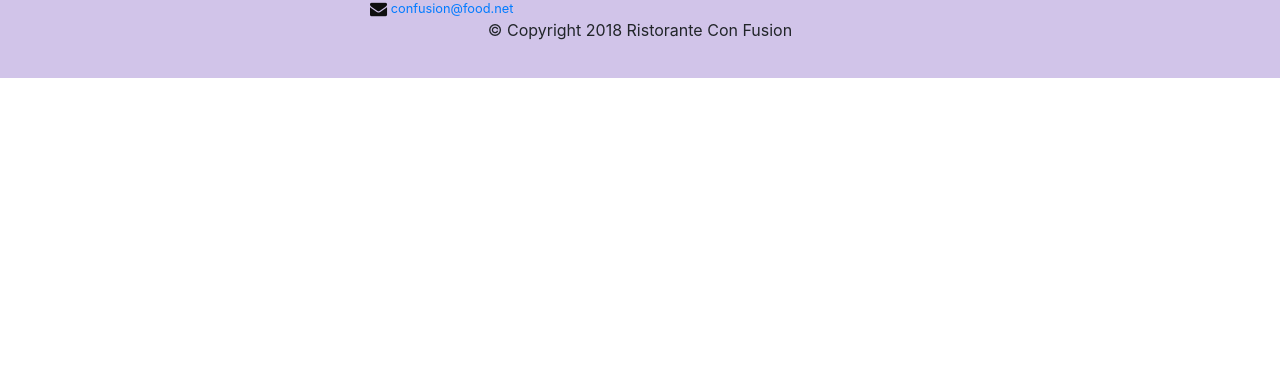
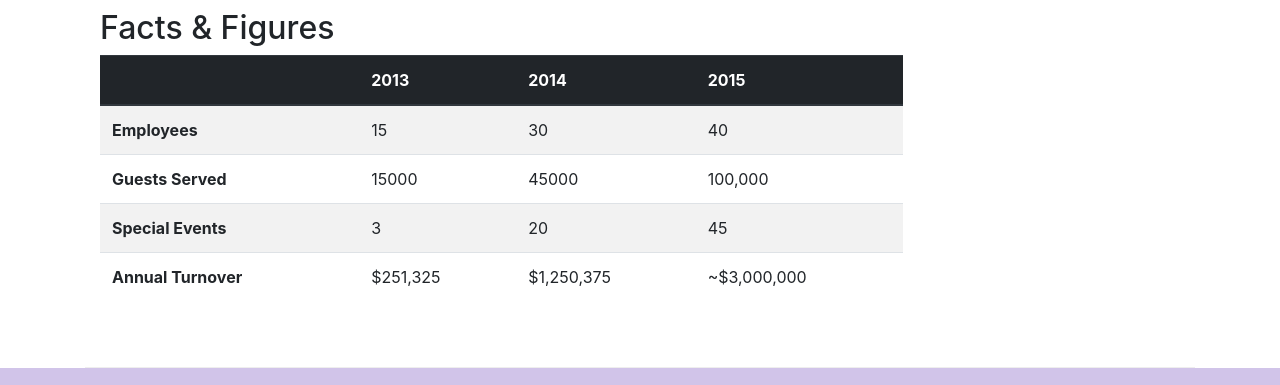
Before and after one commit to Vishab-Julka/bootstrap_tutorial, a website: page aboutus.html in a window 1280 px wide. Shown: the part 1703-2088 px from the top of the page. Before the commit the page ends 1781 px from the top, so only its background shows below. Drawn offline with nearby package versions, Linux system fonts and the light colour scheme.

Commit message:
Tables and Cards

```diff
--- a/aboutus.html
+++ b/aboutus.html
@@ -81,7 +81,7 @@
                 <li class="breadcrumb-item"><a href="./index.html">Home</a></li>
                 <li class="breadcrumb-item active">Aboutus</li>
             </ol>
-            <div class=" col- col-sm" >
+            <div class="col-12 col-sm-12" >
                <h3>About Us</h3>
                <hr>
             </div>
@@ -93,7 +93,32 @@
                 <p>Started in 2010, Ristorante con Fusion quickly established itself as a culinary icon par excellence in Hong Kong. With its unique brand of world fusion cuisine that can be found nowhere else, it enjoys patronage from the A-list clientele in Hong Kong.  Featuring four of the best three-star Michelin chefs in the world, you never know what will arrive on your plate the next time you visit us.</p>
                 <p>The restaurant traces its humble beginnings to <em>The Frying Pan</em>, a successful chain started by our CEO, Mr. Peter Pan, that featured for the first time the world's best cuisines in a pan.</p>
             </div>
-            <div class="col-12 col-sm">
+            <div class="col-12 col-sm-6">
+                <div class="card">
+                    <h3 class="card-header bg-primary text-white">Facts At A Glance</h3>
+                    <div class="card-body">
+                        <div class="row">
+                            <dt class="col-6">Started</dt>
+                            <dd class="col-6">3 Feb. 2013 </dd>
+                            <dt class="col-6">Major Stake Holder</dt>
+                            <dd class="col-6">HK Fine Foods Inc.</dd>
+                            <dt class="col-6">Last Year's Turnover</dt>
+                            <dd class="col-6">$1,250,375</dd>
+                            <dt class="col-6">Employees</dt>
+                            <dd class="col-6">40</dd>
+                        </div>
+                    </div>
+                </div>
+            </div>
+            <div class="col-12">
+                <div class="card card-body bg-light">
+                    <blockquote class="blockquote">
+                        <p class="mb-0">You better cut the pizza in four pieces because I'm not hungry enough to eat six. </p>
+                        <footer class="blockquote-footer">Yogi Berra,
+                            <cite title="Source Title">The Wit and Wisdom of Yogi Berra, P. Pepe, Diversion Books, 2014</cite>
+                        </footer>
+                    </blockquote>
+                </div>
             </div>
         </div>
 
@@ -119,7 +144,50 @@
                 </div>
             </div>
        </div>
-
+       <div class="row row-content">
+           <div class="col-12 col-sm-9">
+               <h2>Facts &amp; Figures </h2>
+               <div class="table-responsive">
+                   <table class="table table-striped">
+                       <thead class="thead-dark">
+                            <tr>
+                                <th>&nbsp;</th>
+                                <th>2013</th>
+                                <th>2014</th>
+                                <th>2015</th>
+                            </tr>
+                       </thead>
+                       <tbody>
+                        <tr>
+                            <th>Employees</th>
+                            <td>15</td>
+                            <td>30</td>
+                            <td>40</td>
+                        </tr>
+                        <tr>
+                            <th>Guests Served</th>
+                            <td>15000</td>
+                            <td>45000</td>
+                            <td>100,000</td>
+                        </tr>
+                        <tr>
+                            <th>Special Events</th>
+                            <td>3</td>
+                            <td>20</td>
+                            <td>45</td>
+                        </tr>
+                        <tr>
+                            <th>Annual Turnover</th>
+                            <td>$251,325</td>
+                            <td>$1,250,375</td>
+                            <td>~$3,000,000</td>
+                        </tr>
+                       </tbody>
+                   </table>
+               </div>
+           </div>
+           <div class="col-12 col-sm-3"></div>
+       </div>
     </div>
 
     <footer class="footer">
```
